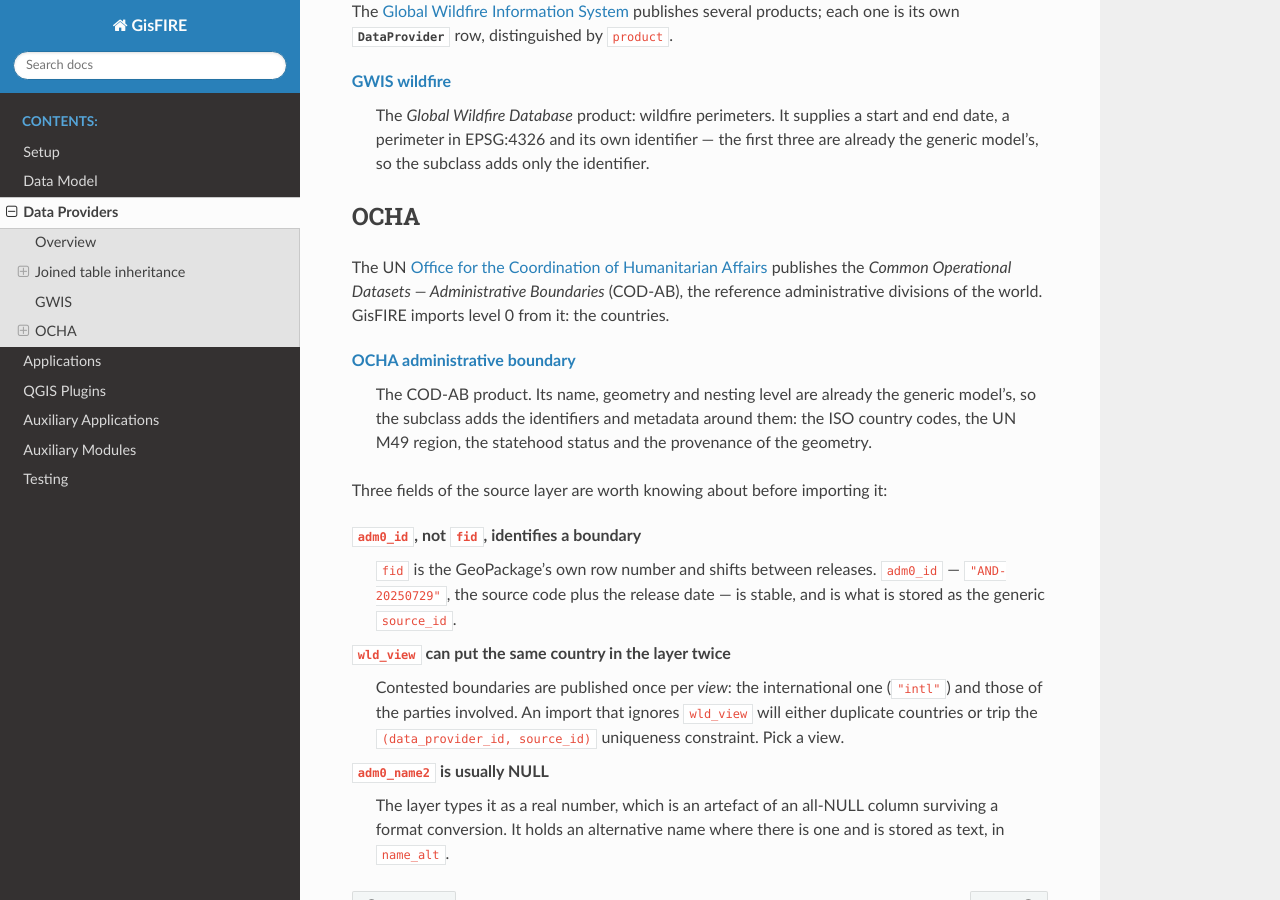
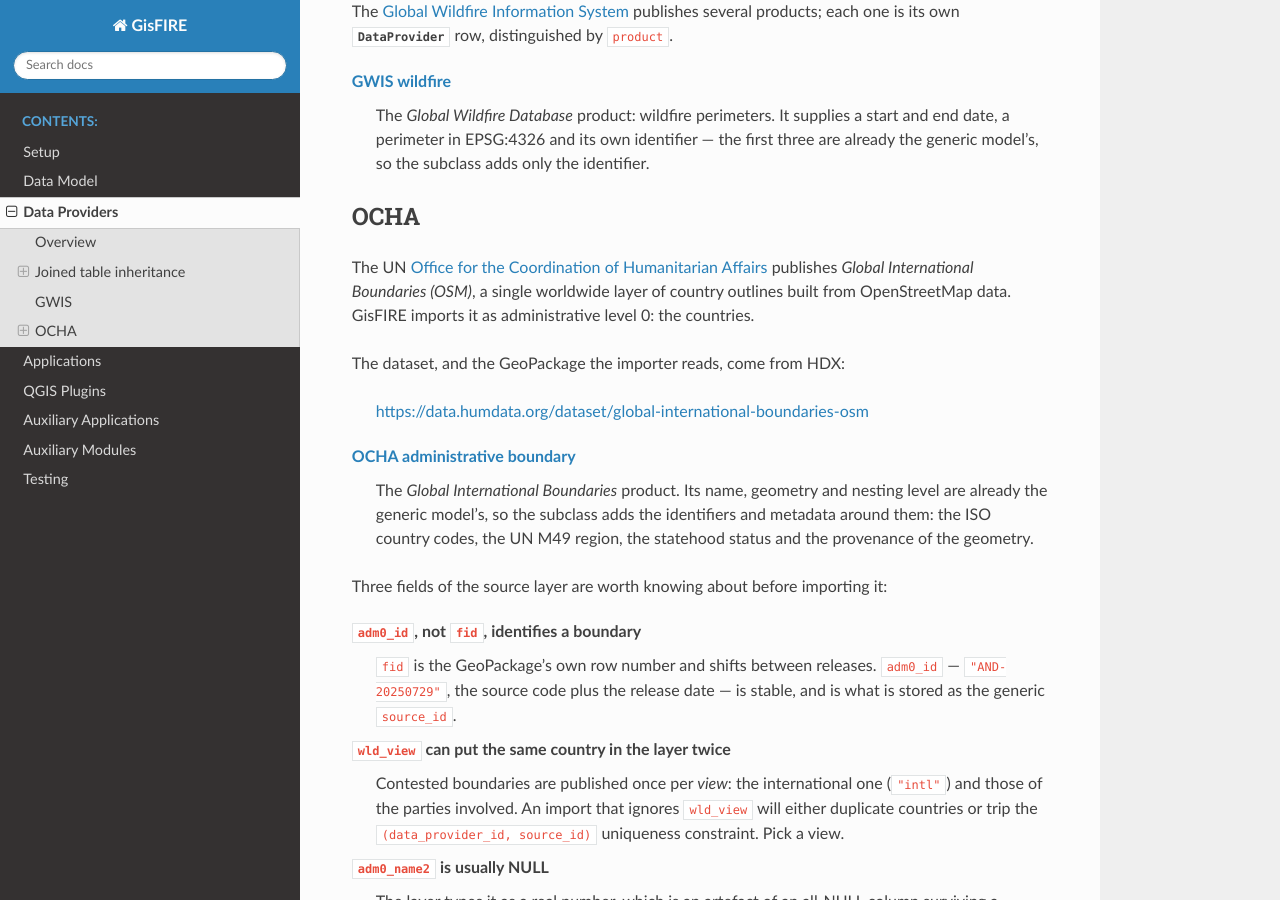
Before and after one commit to JaumeFigueras/GisFIRE, a Sphinx documentation site: the page built from docs/source/providers.rst, in a window 1280 px wide and 900 px high, scrolled down 1500 px. Built offline with Sphinx 7.4.7 and the Read the Docs theme 3.1.0, drawn with Linux system fonts in a browser that asks for light colours.

Commit message:
updated to actual OCHA product in boundaries

```diff
--- a/docs/source/providers.rst
+++ b/docs/source/providers.rst
@@ -82,15 +82,19 @@
 ----
 
 The UN `Office for the Coordination of Humanitarian Affairs
-<https://www.unocha.org>`_ publishes the *Common Operational Datasets — Administrative
-Boundaries* (COD-AB), the reference administrative divisions of the world. GisFIRE
-imports level 0 from it: the countries.
+<https://www.unocha.org>`_ publishes *Global International Boundaries (OSM)*, a single
+worldwide layer of country outlines built from OpenStreetMap data. GisFIRE imports it as
+administrative level 0: the countries.
+
+The dataset, and the GeoPackage the importer reads, come from HDX:
+
+    https://data.humdata.org/dataset/global-international-boundaries-osm
 
 :doc:`providers/ocha_admin_boundary`
-    The COD-AB product. Its name, geometry and nesting level are already the generic
-    model's, so the subclass adds the identifiers and metadata around them: the ISO
-    country codes, the UN M49 region, the statehood status and the provenance of the
-    geometry.
+    The *Global International Boundaries* product. Its name, geometry and nesting level
+    are already the generic model's, so the subclass adds the identifiers and metadata
+    around them: the ISO country codes, the UN M49 region, the statehood status and the
+    provenance of the geometry.
 
 Three fields of the source layer are worth knowing about before importing it:
 
--- a/docs/source/providers/ocha_admin_boundary.rst
+++ b/docs/source/providers/ocha_admin_boundary.rst
@@ -1,8 +1,10 @@
 OCHA administrative boundary
 ============================
 
-The administrative boundary model for the OCHA *Common Operational Datasets —
-Administrative Boundaries* (COD-AB). See :doc:`../providers` for how provider models
+The administrative boundary model for the OCHA *Global International Boundaries (OSM)*
+dataset, published on HDX at
+https://data.humdata.org/dataset/global-international-boundaries-osm.
+See :doc:`../providers` for how provider models
 relate to the generic ones, and :doc:`../data_model/geography_admin_boundary` for the
 columns it inherits.
 
```
Also changed, not shown: 4 other files.
